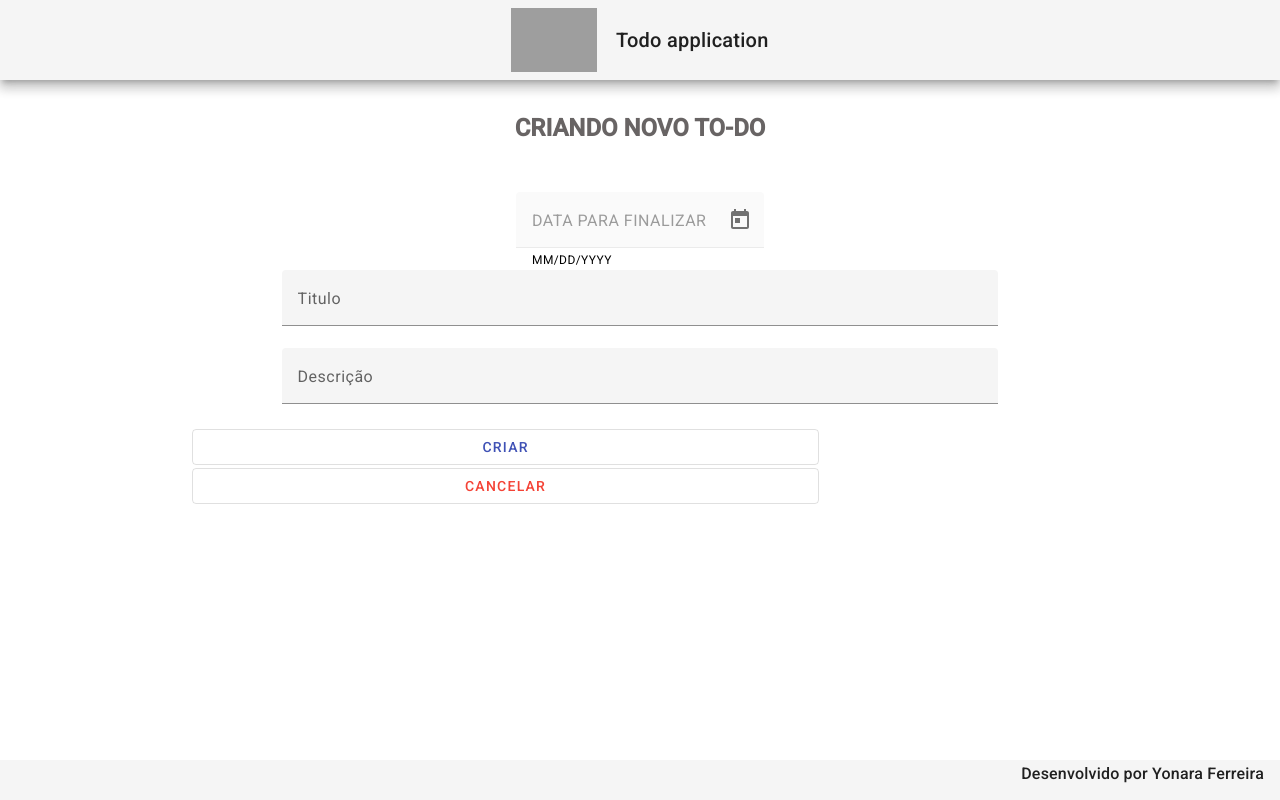
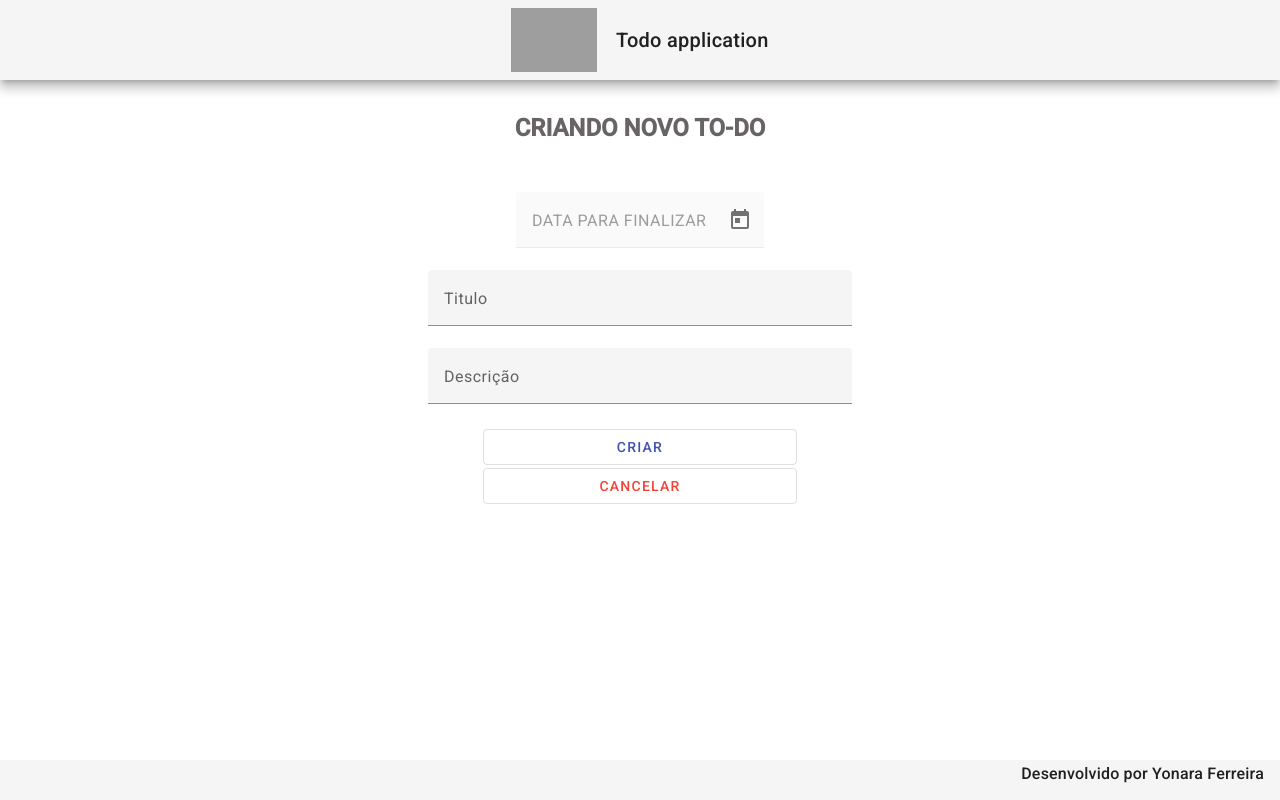
Before and after one commit to Yonara-ferreira/TodoAngular-UI, an Angular app: page /create in a window 1280 px wide. Built offline with nearby package versions, Linux system fonts and the light colour scheme; grey boxes are pictures that could not be loaded.

Commit message:
feat: css finalized

```diff
--- a/src/app/components/create/create.component.css
+++ b/src/app/components/create/create.component.css
@@ -3,9 +3,18 @@ form {
     margin: 2rem auto 0 auto;
     text-align: center;
 }
+.form {
+    width: 100%;
+}
 
 .data-finalizar {
     text-align: start;
+}
+.todo{
+    display: flex;
+    align-items: center;
+    justify-content: center;
+    flex-direction: column;
 }
 
 h1 {
@@ -14,11 +23,9 @@ h1 {
     margin-bottom: 3rem;
     color: rgb(104, 100, 100);
 }
-.form {
-    width: 80%;
-}
+
 .buttons {
-    width: 70%;
+    width: 35%;
     text-align: start;
 }
 
--- a/src/app/components/create/create.component.html
+++ b/src/app/components/create/create.component.html
@@ -1,10 +1,10 @@
 <form>
   <h1>CRIANDO NOVO TO-DO</h1>
 
-    <mat-form-field class="data-finalizar" appearance="fill">
+    <div class="todo">
+      <mat-form-field class="data-finalizar" appearance="fill">
         <mat-label>DATA PARA FINALIZAR</mat-label>
         <input matInput [matDatepicker]="dp3" disabled>
-        <mat-hint>MM/DD/YYYY</mat-hint>
         <mat-datepicker-toggle matIconSuffix [for]="dp3"></mat-datepicker-toggle>
         <mat-datepicker #dp3 disabled="false"></mat-datepicker>
       </mat-form-field>
@@ -25,4 +25,6 @@
         <button mat-stroked-button color="primary">CRIAR</button>
         <button mat-stroked-button color="warn">CANCELAR</button>
       </div>
+
+    </div>
 </form>
```
